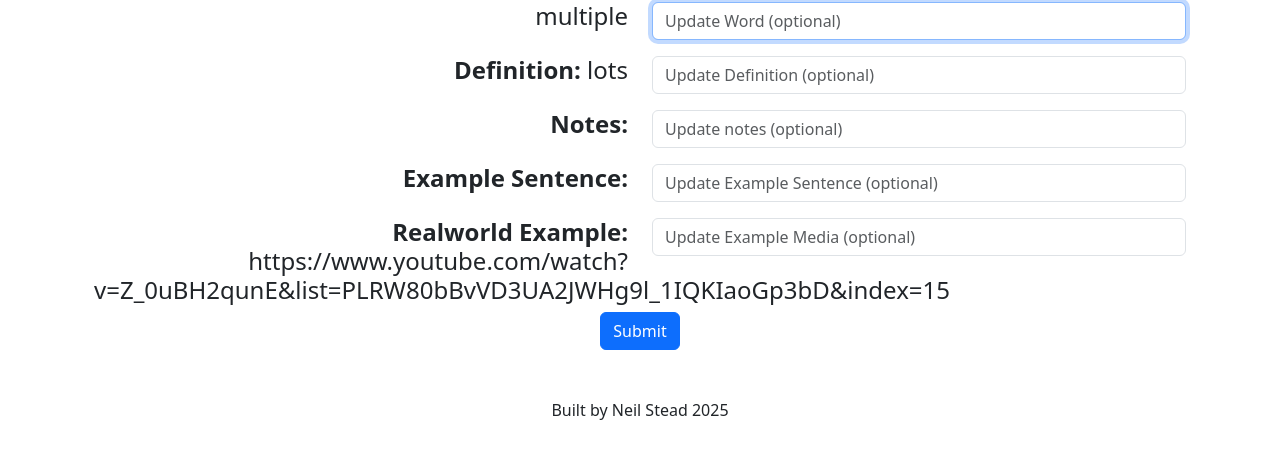
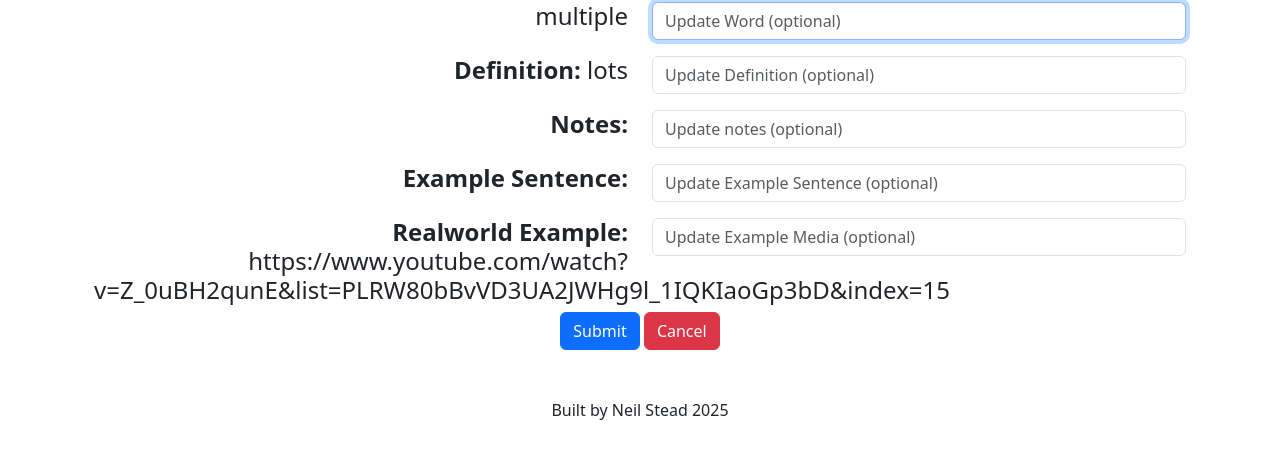
Before and after one commit to Neil-Stead/wordgrowth, a Flask app: page /word_edit/39 in a window 1280 px wide. Shown: the part 122-581 px from the top of the page. Run offline with Flask 3, Linux system fonts and the light colour scheme; a user stored in the database is signed in; data comes from the database, SQL or seed files in the repository.

Commit message:
feat: added cancel button for edit page

```diff
--- a/app.py
+++ b/app.py
@@ -386,7 +386,6 @@ def word_edit(word_id):
                             "UPDATE media SET example_media = NULL, article_excerpt = ?, media_type = ? WHERE id = ?",
                                 [media, new_type, media_id]
                             )
-
             conn.commit()
 
 
--- a/templates/word_edit.html
+++ b/templates/word_edit.html
@@ -55,9 +55,10 @@
 
             {% endfor %}
 
-            <button class="btn btn-primary" type="submit">Submit</button>
+            <button class="btn btn-primary" value="submit" type="submit">Submit</button>
+            <a href="{{ url_for('word_view', word_id=word['id']) }}" class="btn btn-danger">Cancel</a>
         </form>
     </div>
 
 
-{% endblock %}
+{% endblock %}>
```
Also changed, not shown: 1 other file.
